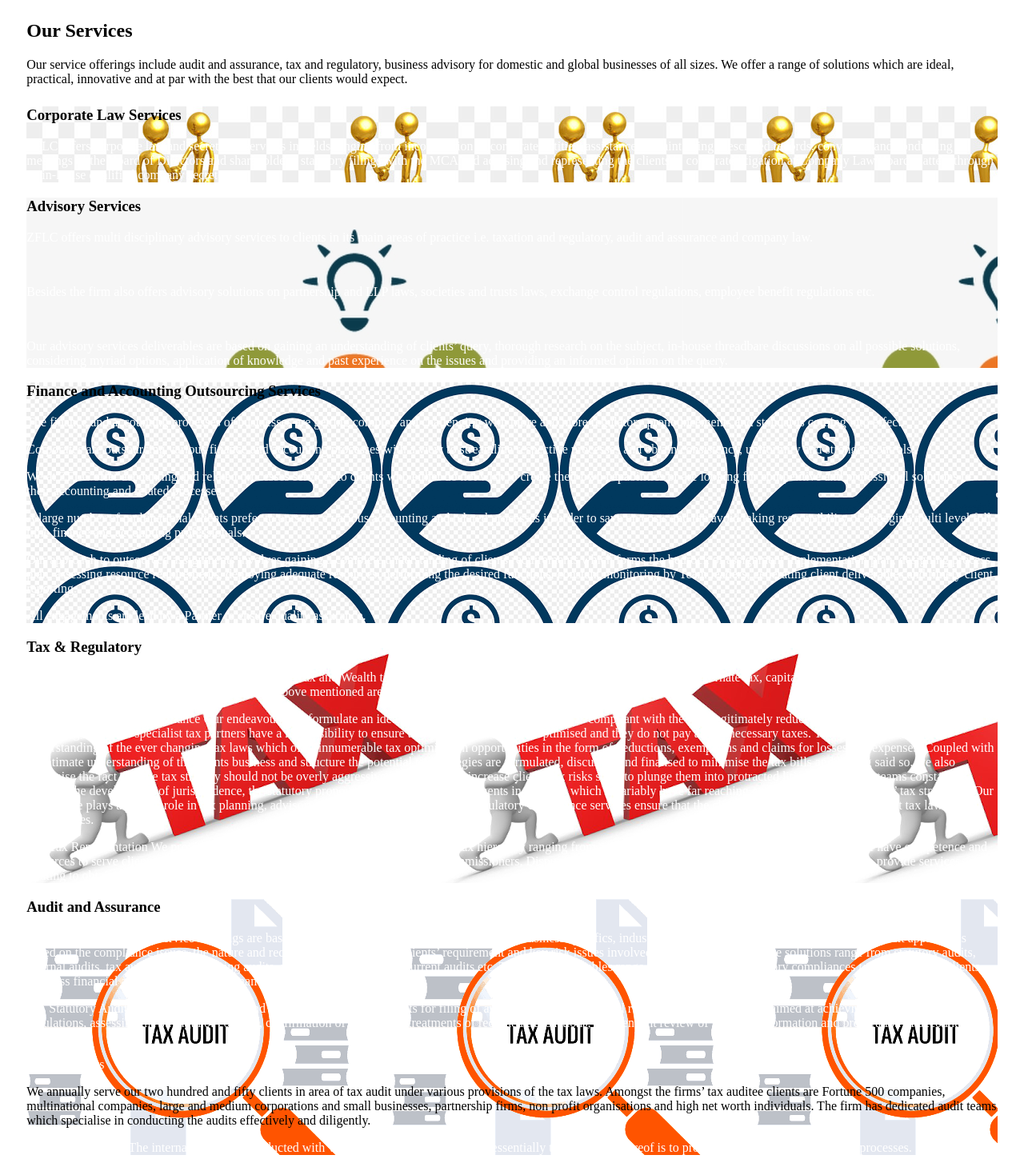
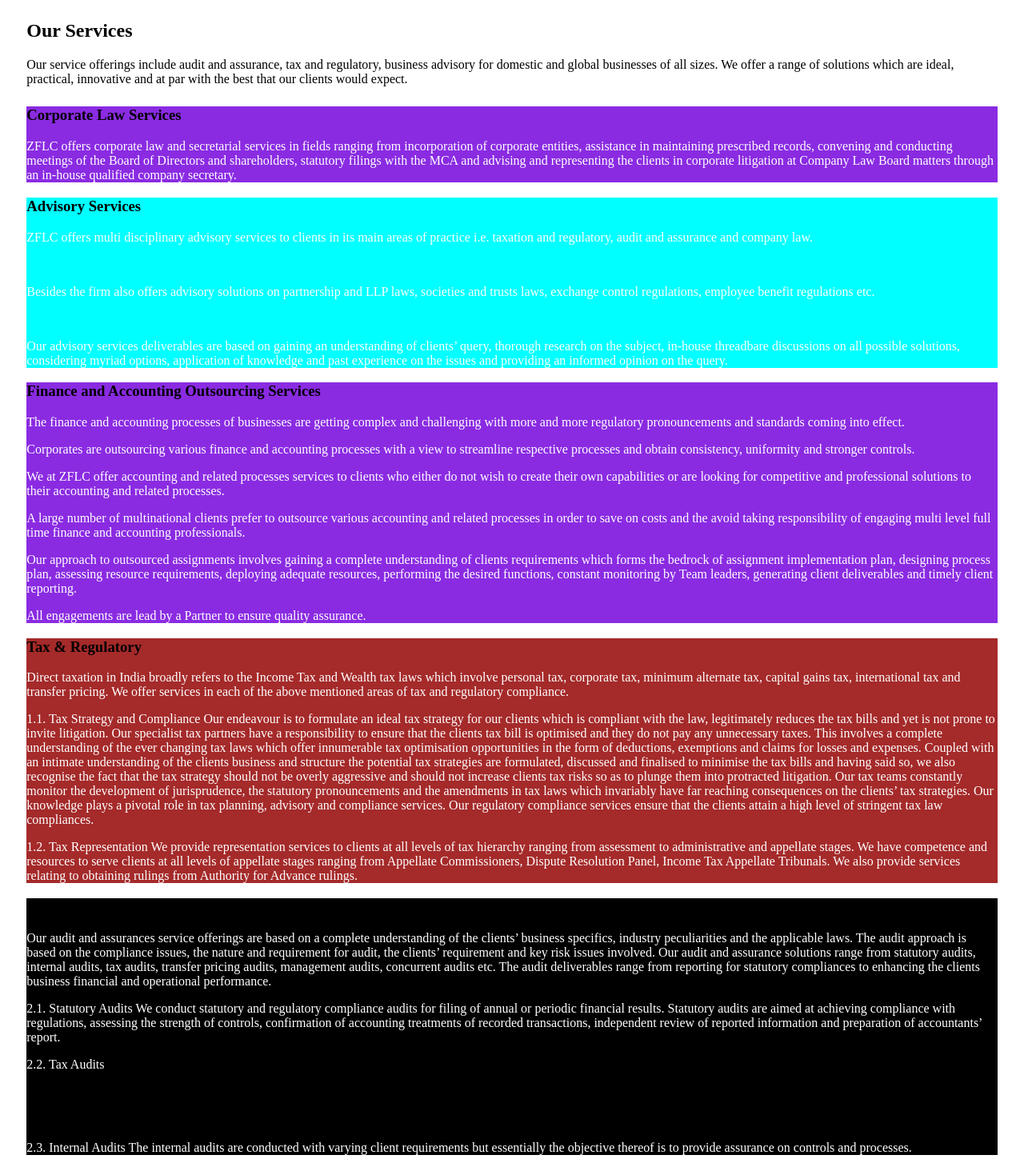
Before and after one commit to feddy134/Zaad, a Django app: template frontend/templates/frontend/new_services.html in a window 1280 px wide. Shown: the whole page at 80% size. Run offline with Django 3.2, Linux system fonts and the light colour scheme; the template is opened without the code that fills it, so the values that code supplies are empty.

Commit message:
last changes -Rahul

```diff
--- a/frontend/templates/frontend/new_services.html
+++ b/frontend/templates/frontend/new_services.html
@@ -1,6 +1,6 @@
 
 {% load static %}
-<div class="column text-center s0 between" style="margin: 2%;">
+<div id="services" class="column text-center s0 between" style="margin: 2%;">
   <div class="component component--heading-textblock">
     <h2 class="heading"> Our Services </h2>
     <p>
@@ -10,9 +10,9 @@
     </p>
   </div>
 </div>
-<section class="service-why__points" style="margin: 2%;">
+<section  class="service-why__points" style="margin: 2%;">
 <section class="service-why__points">
-  <div class="service-why__point-block" style="background-image: url('{% static "services/assets/corporatelaw.jpg" %}')" >
+  <div class="service-why__point-block" style="background-color: blueviolet;">
     <div class="service-why__mask"></div>
     <h3 class="service-why__point-title">
       Corporate Law Services
@@ -25,7 +25,7 @@
     </div>
 
 
-    <div class="service-why__point-block" style="background-image: url('{% static "services/assets/advisory.png" %}')" >
+    <div class="service-why__point-block" style="background-color: aqua;">
       <div class="service-why__mask"></div>
       <h3 class="service-why__point-title">
         Advisory Services
@@ -48,7 +48,7 @@
       </div>
 
 
-  <div class="service-why__point-block" style="background-image: url('{% static "services/assets/finance.png" %}')"  >
+  <div class="service-why__point-block" style="background-color: blueviolet;">
   <div class="service-why__mask"></div>
   <h3 class="service-why__point-title">
     Finance and Accounting Outsourcing Services
@@ -68,7 +68,7 @@
 
 
   <section class="service-why__points">
-    <div class="service-why__point-block" style="background-image: url('{% static "services/assets/tax.png" %}')" >
+    <div class="service-why__point-block" style="background-color: brown;">
       <div class="service-why__mask"></div>
       <h3 class="service-why__point-title">
         Tax &amp; Regulatory
@@ -101,7 +101,7 @@
       </div>
       </div>
 
-      <div class="service-why__point-block" style="background-image: url('{% static "services/assets/audit.png" %}')" >
+      <div class="service-why__point-block" style="background-color: black;">
         <div class="service-why__mask"></div>
         <h3 class="service-why__point-title">
           Audit and Assurance
```
Also changed, not shown: frontend/templates/frontend/clients.html (+33 -37 lines), frontend/templates/frontend/navbar.html (+5 -5 lines).
